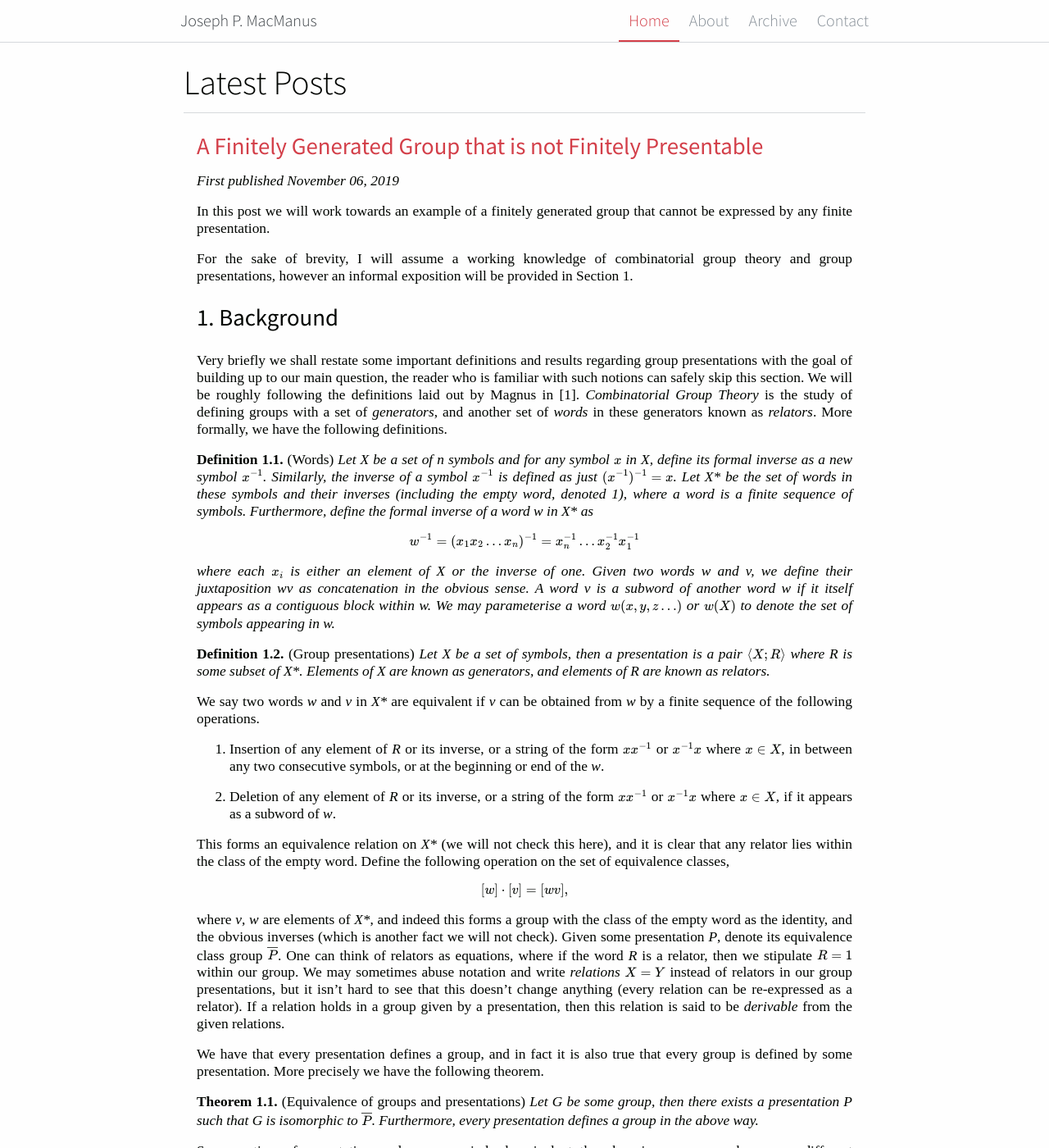
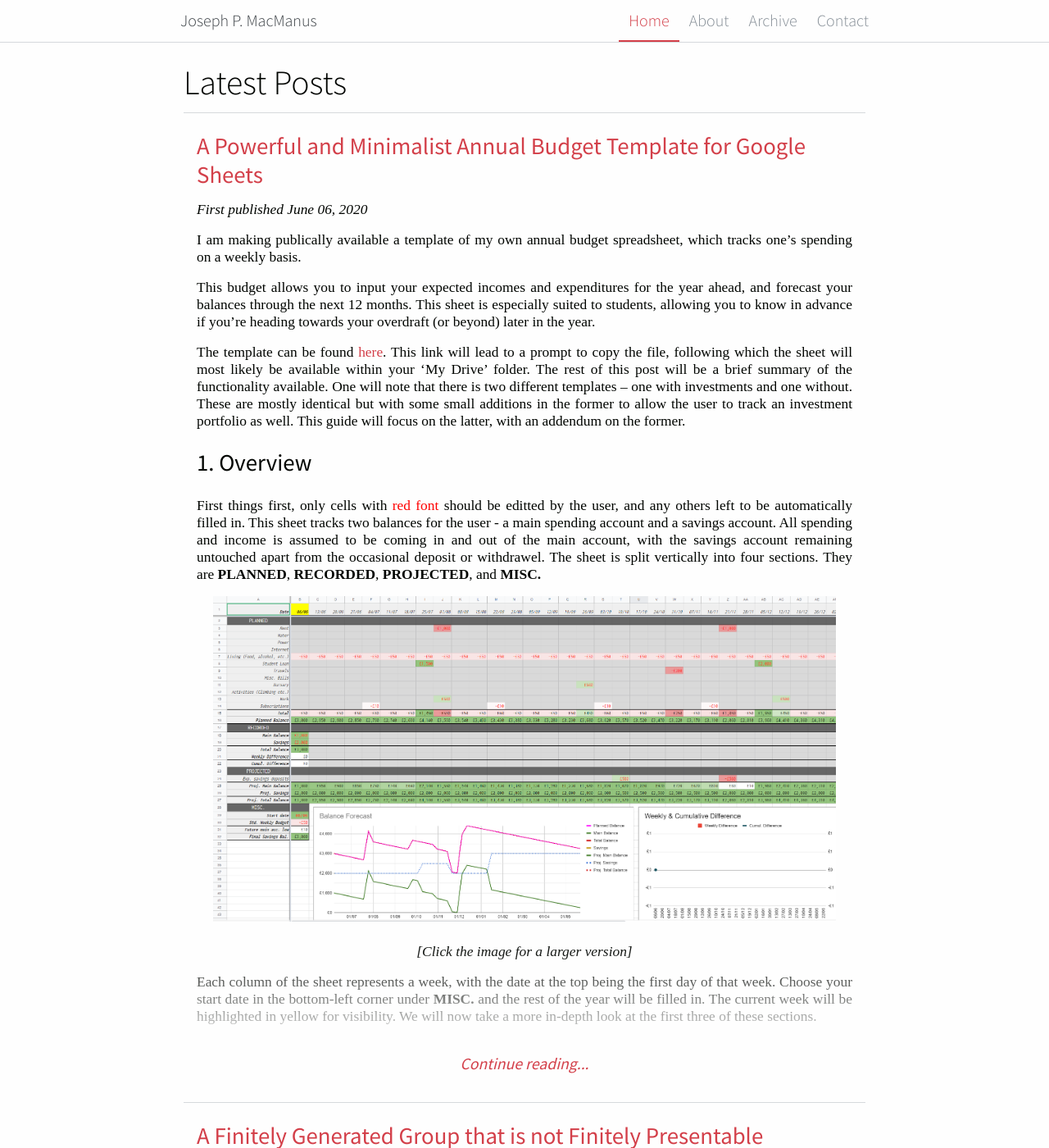
Before and after one commit to tiepdotme/jpmacmanus.me, a Jekyll site: the page built from index.html, in a window 1280 px wide and 1400 px high. Shown: the whole window at 82% size. Built offline with Jekyll 4.4.1, drawn with Linux system fonts in a browser that asks for light colours; formulas are drawn with MathJax 3.

Commit message:
New post: munny

```diff
--- /dev/null
+++ b/_posts/2020-06-06-munny.md
@@ -0,0 +1,49 @@
+---
+layout: post
+title: "A Powerful and Minimalist Annual Budget Template for Google Sheets"
+author: Joseph
+tags: finances spreadsheets
+---
+
+I am making publically available a template of my own annual budget spreadsheet, which tracks one's spending on a weekly basis.
+
+This budget allows you to input your expected incomes and expenditures for the year ahead, and forecast your balances through the next 12 months. This sheet is especially suited to students, allowing you to know in advance if you're heading towards your overdraft (or beyond) later in the year.
+
+The template can be found [here](https://docs.google.com/spreadsheets/d/15ZAPesPbHz37uO5uBa0K2e4NcAcxiNZZldliXnjFzuM/copy?usp=sharing). This link will lead to a prompt to copy the file, following which the sheet will most likely be available within your 'My Drive' folder. The rest of this post will be a brief summary of the functionality available. One will note that there is two different templates -- one with investments and one without. These are mostly identical but with some small additions in the former to allow the user to track an investment portfolio as well. This guide will focus on the latter, with an addendum on the former.
+
+## 1. Overview
+
+First things first, only cells with <span style="color:red">red font</span> should be editted by the user, and any others left to be automatically filled in. This sheet tracks two balances for the user - a main spending account and a savings account. All spending and income is assumed to be coming in and out of the main account, with the savings account remaining untouched apart from the occasional deposit or withdrawel. The sheet is split vertically into four sections. They are **PLANNED**, **RECORDED**, **PROJECTED**, and **MISC.**
+
+<div style="text-align:center">
+<a href="{{site.baseurl}}/assets/images/blog/munny/wholesheet.png">
+<img src="{{site.baseurl}}/assets/images/blog/munny/wholesheet.png" width="95%" /></a>
+<br><br><em>[Click the image for a larger version]</em>
+</div>
+
+Each column of the sheet represents a week, with the date at the top being the first day of that week. Choose your start date in the bottom-left corner under **MISC.** and the rest of the year will be filled in. The current week will be highlighted in yellow for visibility. We will now take a more in-depth look at the first three of these sections.
+
+<!--break-->
+
+
+The **PLANNED** section is where you should input all of your expected incomes and expenditures throughout the year, separated by category. For example, if the user has a student loan coming in on 21/4/2021 of £2000, they should find the week containing 21/4 and enter **2000** in the *Student loan* row. If Spotify will be charging the user £5 on 11/1/2021, they should enter -5 in the *Subscriptions* row under the relevent week. One should fill this section in to the best of their knowledge at the start of the budget to make projections/forecasts as accurate as possible, but of course one can edit this section through the year too as their financial situation changes. Note that the *Living costs* section will be already filled in, containing a default weekly budget which the user can set under the **MISC.** header. This can of course be overridden if a particular week is expected to be particularly cheap or expensive. Note that rows can be renamed, added, and removed from this section easily to suit the users own needs.
+
+
+
+The **RECORDED** section is where one should record their balances at the end of every week. As mentioned earlier, this sheet is set up to contain two balances -- a main spending account and a savings account. The user should input the total balances of these accounts after each week, which will then subsequently be compared to the forecasted balances to see whether you have overspent or underspent that week. For example, if you have reached the end of the week commencing 3/2/2021 with £2030 in your main spending account and £405 in your savings, you should enter these values under 3/2 in the **RECORDED** section.
+
+
+Finally the **PROJECTED** section does not require much input at all. Here data from previous weeks is combined with expected spending taken from **PLANNED** to predict future balances. There is one row which allows inputs, that being the *Exp. savings deposit* which allows you to tell the sheet if you are planning to move your own money around in the future. For example, if you know that in the week of 6/12/2020 that you'll need to take £200 out of your savings to help pay for Christmas, you can enter -200 in this section. Similarly, if you plan to move £500 into your savings in a particular week, you can enter in this row to make sure that is taken account of in any projections.
+
+
+## 2. Investments (Optional)
+
+If the user wishes, the sheet can also track their investment portfolio. In principle, this functions the same as having a second savings account being tracked separately, but with a small difference. One can set an expected weekly gain under the **MISC.** heading. This value is defaulted at 1%, meaning you expect your portfolio to increase in value by 1% every week.
+
+One also has a new *Exp. investments* section which functions identically to the *Exp. savings deposit* and allows the user to input whether they expect to move money from their main account into their investments or vice versa.
+
+## 3. Everything else
+
+There is then nothing else that the user needs to input themselves, and from here the sheet will plot a graph projecting your balances through the rest of the year. Under **MISC.** the *Future main acc. low* value simply records how low your main account is projected to hit in the future, and serves as a good indicator as to whether you are able to move some money into savings, or on the other end of the spectrum are heading towards your overdraft (or are simply running out of money). The second graph will fill out through the year, and tracks how over/under budget your spending has been so far.
+
+Everything else within this sheet is hopefully self-explanatory, but if you have any questions about it then feel free to drop me an email or a comment below.
--- a/about.md
+++ b/about.md
@@ -11,6 +11,10 @@ I'm a third year student at the University of Bristol, studying Mathematics and
 My key academic interests are algebra, combinatorics, as well as algorithm theory. I am also a keen programmer in Haskell, Java and occasionally also C.
 
 # Education
+
+**University of Oxford** *(incoming)*
+*Mathematics and Foundations of Computer Science (MSc) - 2020 to 2021*
+\- An emphasis on group theory, and theory of computation.
 
 **University of Bristol**
 *Mathematics and Computer Science (BSc) - 2017 to 2020 (Ongoing)*
```
Also changed, not shown: assets/images/blog/munny/wholesheet.png (added).
